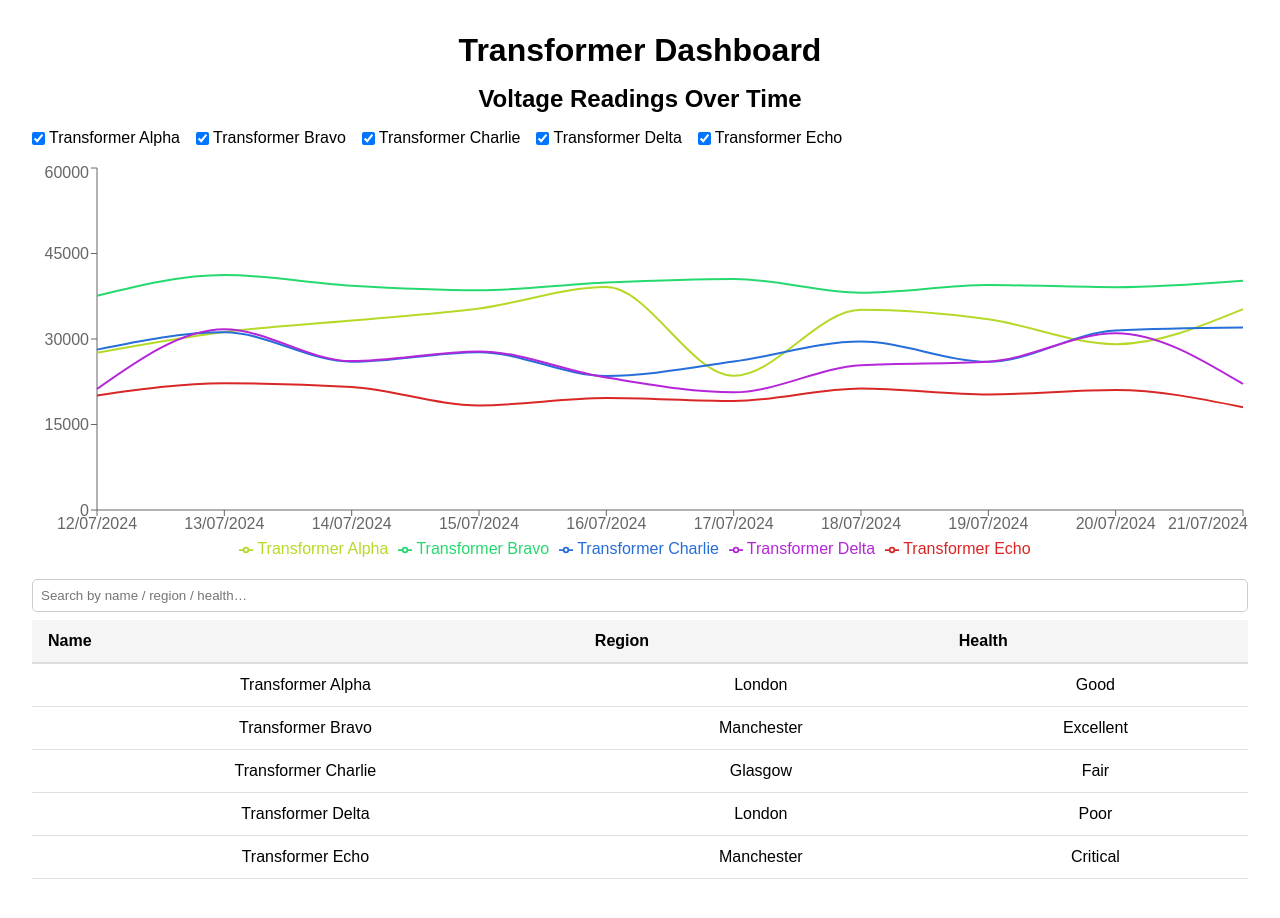
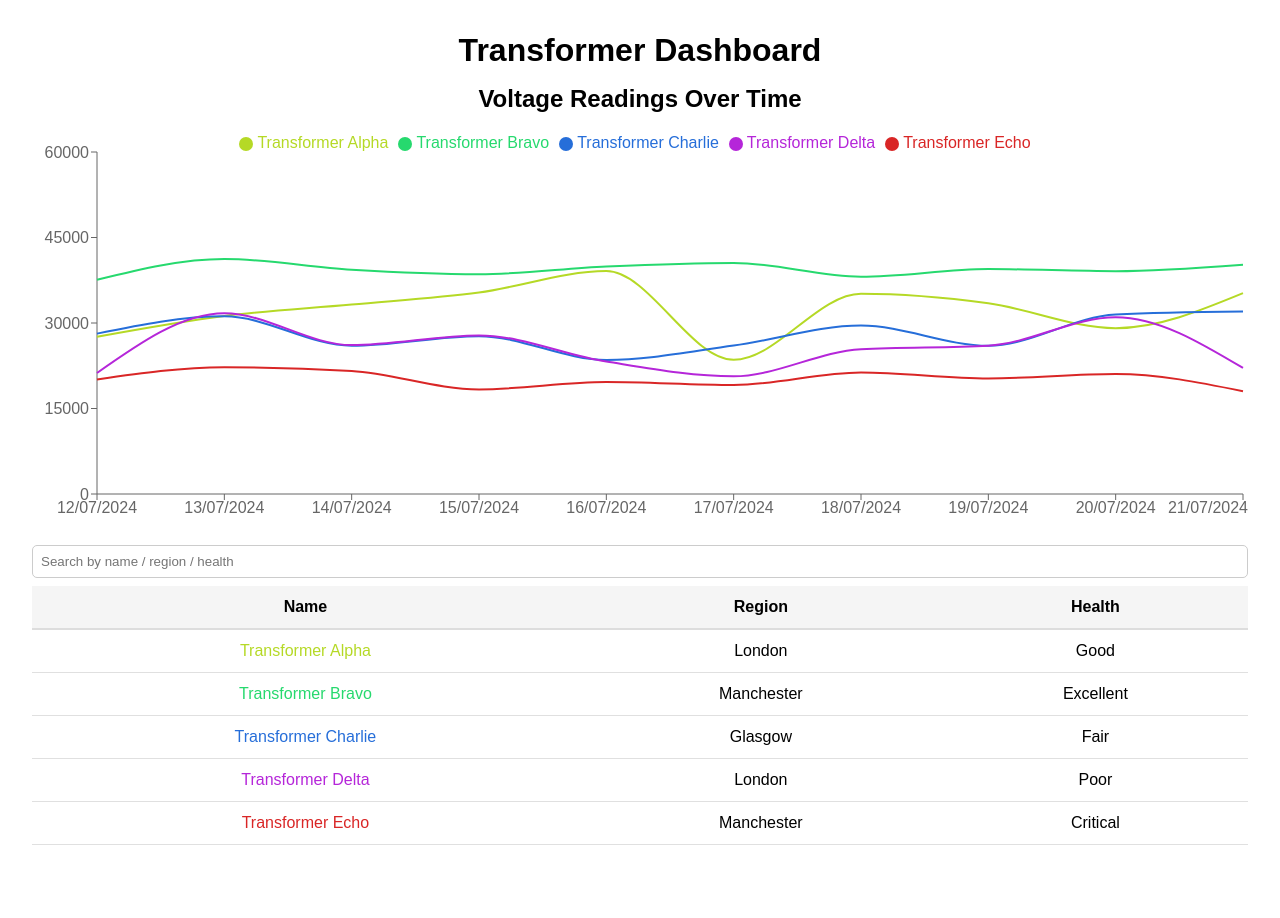
Before and after one commit to radoje-vujasevic/camlin, a React (Vite) app: page / in a window 1280 px wide. Shown: the top 918 px of the page. After the commit the page ends 893 px from the top, so only its background shows below. Built offline with nearby package versions, Linux system fonts and the light colour scheme.

Commit message:
- Styling touch-ups

```diff
--- a/src/components/TransformerChart.css
+++ b/src/components/TransformerChart.css
@@ -1,21 +1,9 @@
-.transformer-chart-controls {
-  margin-bottom: 1rem;
-  display: flex;
-  flex-wrap: wrap;
-  gap: 1rem;
-}
-
-.transformer-chart-control {
-  display: flex;
-  align-items: center;
-  gap: 0.25rem;
-}
-
-.transformer-chart-control-name {
-  font-size: 1rem;
-}
-
 .transformer-chart-container {
   width: 100%;
   height: 400px;
+  user-select: none;
 }
+
+.transformer-chart-container .recharts-legend-item:hover {
+  cursor: pointer;
+}
--- a/src/components/TransformerChart.tsx
+++ b/src/components/TransformerChart.tsx
@@ -44,26 +44,6 @@ export const TransformerChart: React.FC<TransformerChartProps> = ({
 
   return (
     <div>
-      <div className="transformer-chart-controls">
-        {transformers.map(({ assetId, name }) => (
-          <label key={assetId} className="transformer-chart-control">
-            <input
-              type="checkbox"
-              name={name}
-              checked={selected.includes(name)}
-              onChange={() =>
-                setSelected(prev =>
-                  prev.includes(name)
-                    ? prev.filter(n => n !== name)
-                    : [...prev, name],
-                )
-              }
-            />
-            <span className="transformer-chart-control-name">{name}</span>
-          </label>
-        ))}
-      </div>
-
       <div className="transformer-chart-container">
         <ResponsiveContainer>
           <LineChart data={chartData}>
@@ -81,20 +61,28 @@ export const TransformerChart: React.FC<TransformerChartProps> = ({
             <Tooltip
               labelFormatter={(label: string) => new Date(label).toUTCString()}
             />
-            <Legend />
-            {transformers.map(({ name, assetId, color }) =>
-              selected.includes(name) ? (
+            <Legend
+              onClick={event =>
+                setSelected(prev =>
+                  prev.includes(event.value)
+                    ? prev.filter(n => n !== event.value)
+                    : [...prev, event.value],
+                )
+              }
+              verticalAlign="top"
+              iconType="circle"
+            />
+            {transformers.map(({ name, assetId, color }) => (
               <Line
                 key={assetId}
                 type="monotone"
                 dataKey={name}
                 dot={false}
                 strokeWidth={2}
-                  colorRendering={color}
+                hide={!selected.includes(name)}
                 stroke={color}
               />
-              ) : null,
-            )}
+            ))}
           </LineChart>
         </ResponsiveContainer>
       </div>
--- a/src/components/TransformerTable.css
+++ b/src/components/TransformerTable.css
@@ -25,7 +25,6 @@
 
 .table-header-cell {
   padding: 0.75rem 1rem;
-  text-align: left;
   font-weight: 600;
   font-size: 1rem;
   border-bottom: 2px solid #ddd;
--- a/src/components/TransformerTable.tsx
+++ b/src/components/TransformerTable.tsx
@@ -23,7 +23,7 @@ export const TransformerTable: React.FC<TransformerTableProps> = ({
     <div className="transformer-table">
       <input
         type="text"
-        placeholder="Search by name / region / health…"
+        placeholder="Search by name / region / health"
         value={search}
         onChange={e => setSearch(e.target.value)}
         name={"search"}
@@ -40,11 +40,13 @@ export const TransformerTable: React.FC<TransformerTableProps> = ({
             </tr>
           </thead>
           <tbody>
-            {filtered.map(t => (
-              <tr key={t.assetId} className="table-row">
-                <td className="table-row-cell">{t.name}</td>
-                <td className="table-row-cell">{t.region}</td>
-                <td className="table-row-cell">{t.health}</td>
+            {filtered.map(({ assetId, color, name, region, health }) => (
+              <tr key={assetId} className="table-row">
+                <td className="table-row-cell" style={{ color }}>
+                  {name}
+                </td>
+                <td className="table-row-cell">{region}</td>
+                <td className="table-row-cell">{health}</td>
               </tr>
             ))}
             {filtered.length === 0 && (
```
Also changed, not shown: src/store/middleware/persistenceMiddleware.ts (added, +11 -0 lines). Lines whose indentation alone changed are shown as unchanged.
